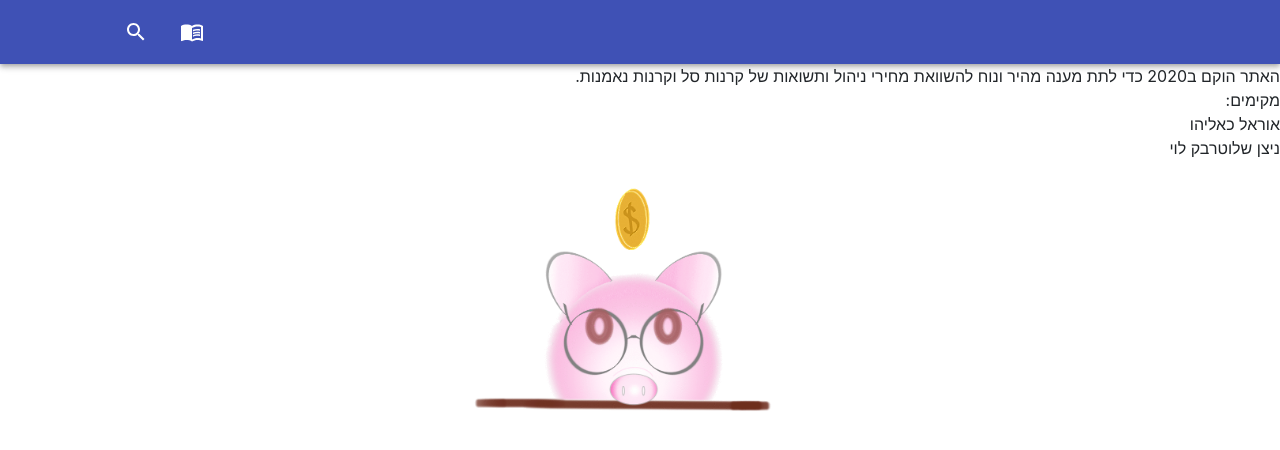
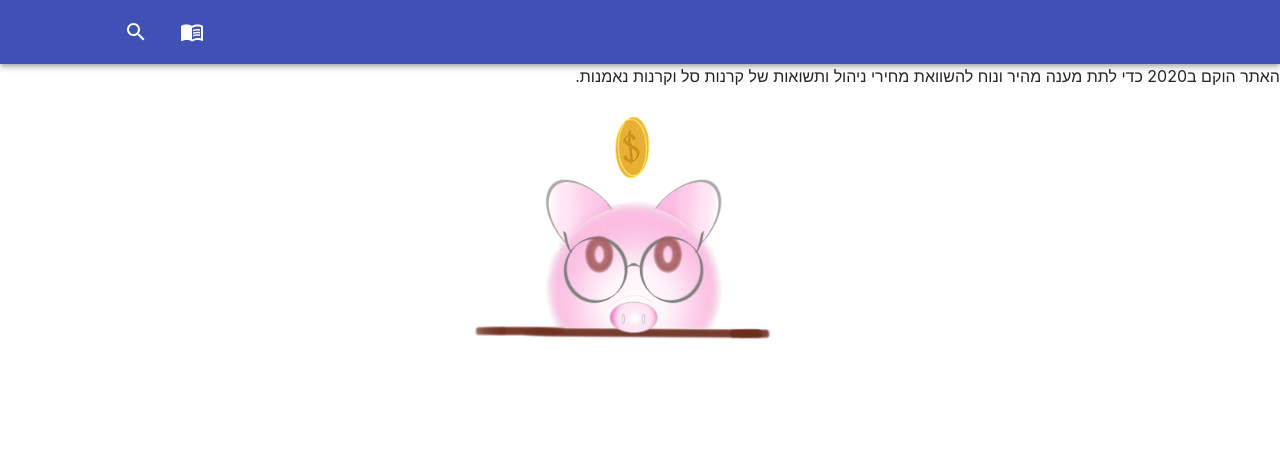
Before and after one commit to nitsan57/stock, a React (Create React App) app: page /contact in a window 1280 px wide. Shown: the top 450 px of the page. Built offline with nearby package versions, Linux system fonts and the light colour scheme; what react-plotly.js would draw is missing.

Commit message:
[info update]

```diff
--- a/src/App.js
+++ b/src/App.js
@@ -52,9 +52,9 @@ class App extends React.Component {
 								'.האתר הוקם ב2020 כדי לתת מענה מהיר ונוח להשוואת מחירי ניהול ותשואות  של קרנות סל וקרנות נאמנות'
 							}
 						</div>
-						<div style={{ textAlign: 'right', alignSelf: 'stretch' }}>{':מקימים'}</div>
+						{/* <div style={{ textAlign: 'right', alignSelf: 'stretch' }}>{':מקימים'}</div>
 						<div style={{ textAlign: 'right', alignSelf: 'stretch' }}>{'אוראל כאליהו'}</div>
-						<div style={{ textAlign: 'right', alignSelf: 'stretch' }}>{'ניצן שלוטרבק לוי'}</div>
+						<div style={{ textAlign: 'right', alignSelf: 'stretch' }}>{'ניצן שלוטרבק לוי'}</div> */}
 						<img
 							src={MainLogo}
 							style={{ display: 'flex', margin: 'auto', width: '30%', height: '30%' }}
```
